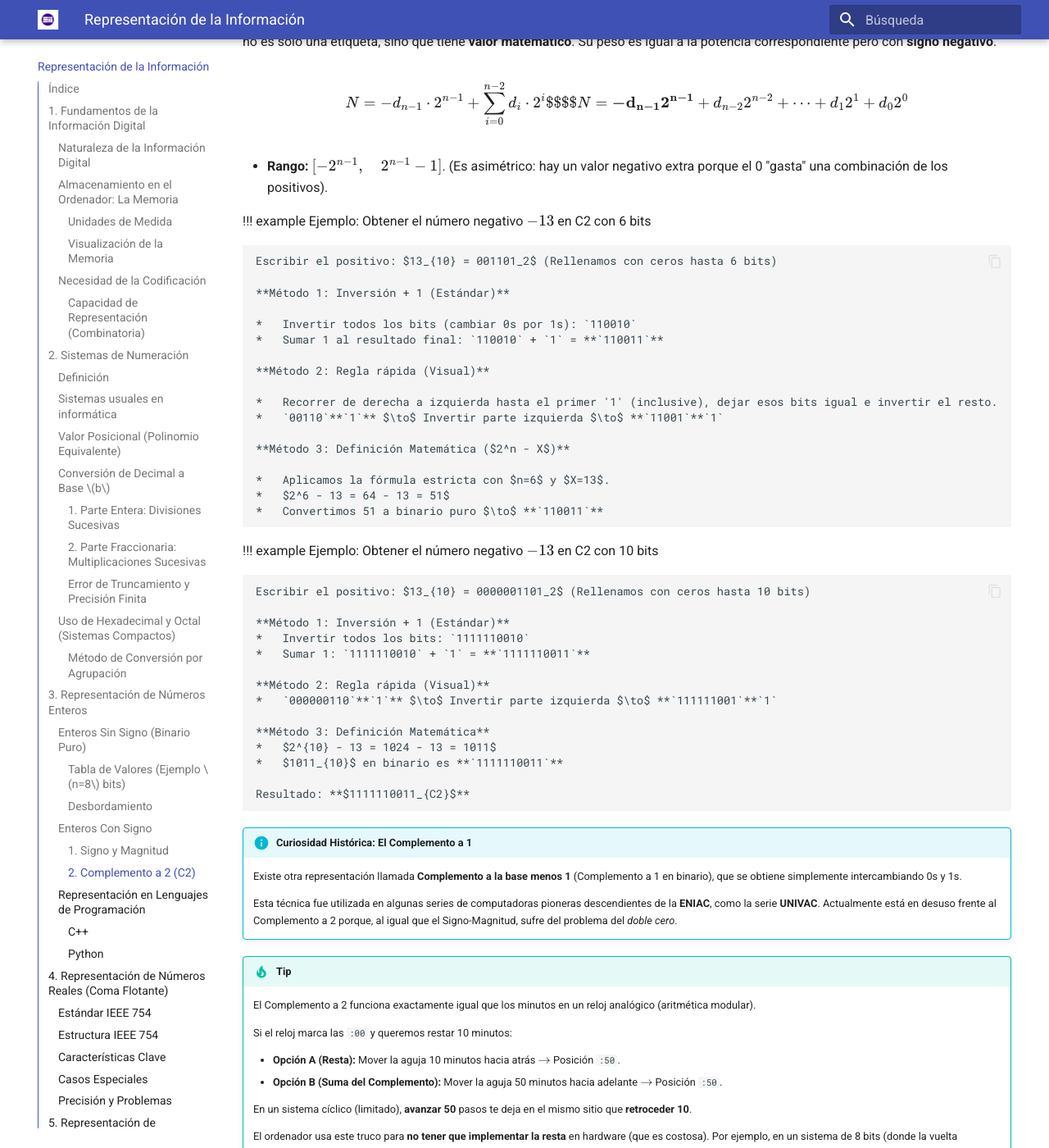
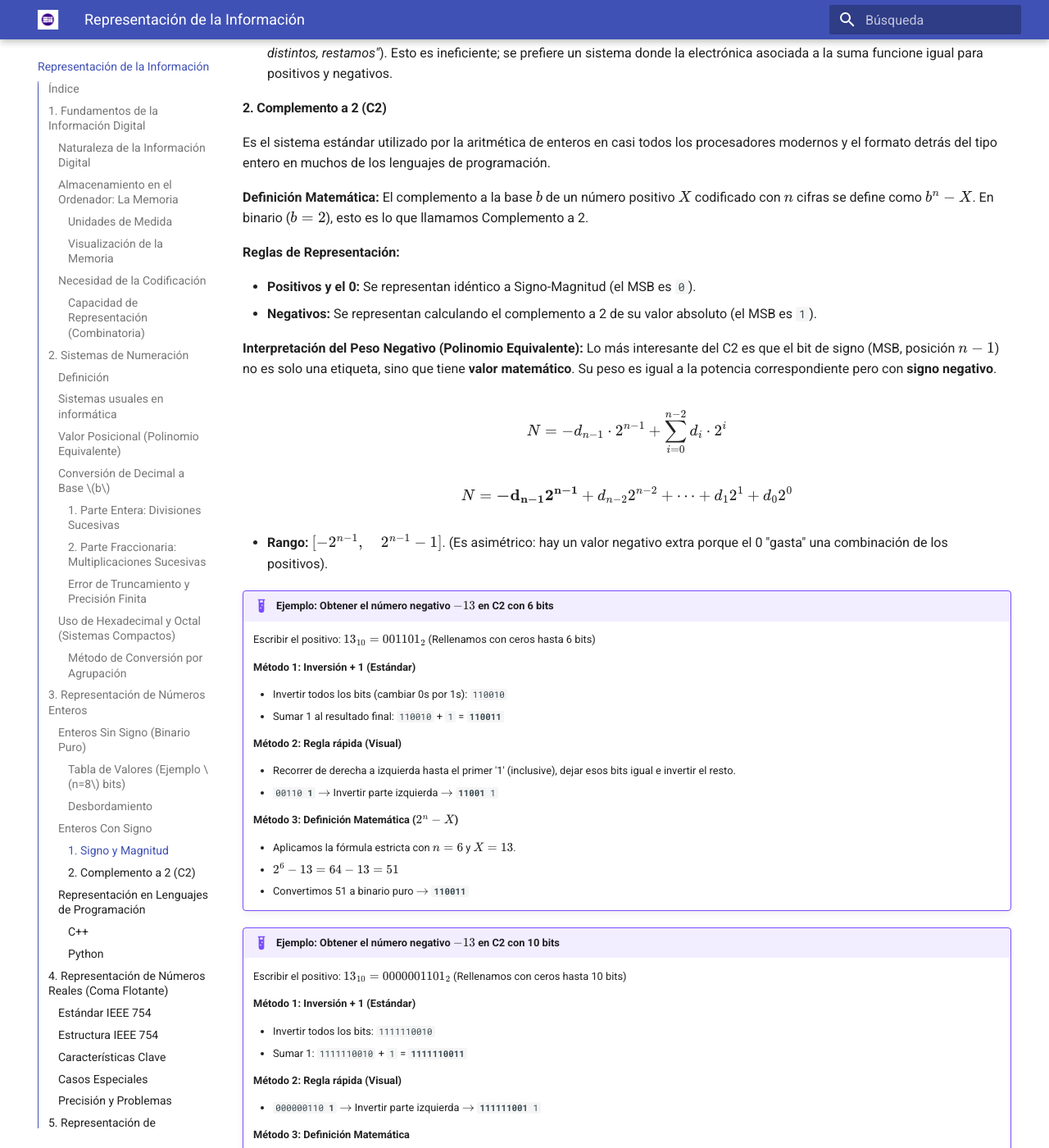
Before and after one commit to TRESPADERNE/Fundamentos_de_Informatica, an MkDocs documentation site: the page built from docs/Representacion_de_la_informacion.md, in a window 1280 px wide and 1400 px high, scrolled down 8696 px. Shown: the whole window at 82% size. Built offline with MkDocs 1.6.1 and Material for MkDocs 9.7.7, drawn with Linux system fonts in a browser that asks for light colours; some of the changed text lies outside the part shown.

Commit message:
Mejora Admonitions

```diff
--- a/docs/Representacion_de_la_informacion.md
+++ b/docs/Representacion_de_la_informacion.md
@@ -123,9 +123,11 @@ donde:
 *   $i$: Es el índice de la posición ($i=0$ es la primera posición entera).
 
 
-!!! example Ejemplo: Hexadecimal a Decimal
+!!! example "Ejemplo: Hexadecimal a Decimal"
     Valor del número $3F.D_{16}$:
+
     $$ 3 \cdot 16^1 + 15 \cdot 16^0 + 13 \cdot 16^{-1} = 48 + 15 + 0.8125 = 63.8125_{10} $$
+
     *(Nota: F=15, D=13)*
 
 ### Conversión de Decimal a Base $b$
@@ -147,7 +149,7 @@ Tomamos la parte decimal pura (0.xxxx) y la **multiplicamos** por la base destin
 *   El proceso se repite tomando solo la parte decimal restante del resultado anterior.
 *   En este caso, los dígitos se leen en **orden directo** (en el orden en que aparecen).
 
-!!! example Ejemplo Completo: 35.625 a Binario
+!!! example "Ejemplo Completo: 35.625 a Binario"
     **Paso 1: Parte Entera (35)**
 
     *   $35 / 2 = 17$, Resto **1** (Este es el último bit, LSB)
@@ -173,7 +175,7 @@ Tomamos la parte decimal pura (0.xxxx) y la **multiplicamos** por la base destin
 En la parte fraccionaria, la conversión a menudo no es exacta, resultando en números periódicos infinitos (al igual que $1/3$ es $0.333...$ en decimal).
 
 
-!!! example Ejemplo con error de truncamiento
+!!! example "Ejemplo con error de truncamiento"
     Por ejemplo, el simple valor $0.1_{10}$ en binario es una fracción periódica: $0.0001100110011...$
 
     Dado que el ordenador tiene un número finito de bits para guardar el número, está obligado a **cortar (truncar)** la secuencia en algún punto. Esto implica que el ordenador casi nunca guarda *exactamente* el número real que escribimos, sino una aproximación muy cercana.
@@ -213,8 +215,10 @@ La conversión es directa y visual, ya que cada dígito en estas bases correspon
     *(Nota: Los ceros de relleno son cruciales. Si en la parte fraccionaria hubiéramos tomado `1` como `0001` (1) en vez de `1000` (8), el error sería enorme)*
 
 Convertir directamente de Octal a Hexadecimal o viceversa es simple si se usa como estrategia el **Binario como puente**:
-    $$\text{Octal} \xrightarrow{\text{expandir a 3 bits}} \text{Binario} \xrightarrow{\text{agrupar de 4 bits}} \text{Hexadecimal}$$
-    $$\text{Hexadecimal} \xrightarrow{\text{expandir a 4 bits}} \text{Binario} \xrightarrow{\text{agrupar de 3 bits}} \text{Octal}$$
+
+$$ \text{Octal} \xrightarrow{\text{expandir a 3 bits}} \text{Binario} \xrightarrow{\text{agrupar de 4 bits}} \text{Hexadecimal} $$
+
+$$ \text{Hexadecimal} \xrightarrow{\text{expandir a 4 bits}} \text{Binario} \xrightarrow{\text{agrupar de 3 bits}} \text{Octal} $$
 
 
 ## 3. Representación de Números Enteros
@@ -260,7 +264,7 @@ Es la forma más intuitiva para los humanos de representar números negativos. C
 
 **Rango de Representación:** $[-(2^{n-1} - 1), \quad +(2^{n-1} - 1)]$
 
-!!! example Representar en *Signo y Magnitud* -47 con 8 bits
+!!! example "Representar en *Signo y Magnitud* -47 con 8 bits"
     Queremos codificar el número decimal **$-47_{10}$**.
 
     1.  **Bit de Signo:** Como es negativo, el bit más a la izquierda (MSB) es **`1`**.
@@ -293,12 +297,13 @@ El complemento a la base $b$ de un número positivo $X$ codificado con $n$ cifra
 Lo más interesante del C2 es que el bit de signo (MSB, posición $n-1$) no es solo una etiqueta, sino que tiene **valor matemático**. Su peso es igual a la potencia correspondiente pero con **signo negativo**.
 
 $$ N = -d_{n-1} \cdot 2^{n-1} + \sum_{i=0}^{n-2} d_i \cdot 2^i $$
+
 $$ N = \mathbf{-d_{n-1}2^{n-1}} + d_{n-2}2^{n-2} + \dots + d_1 2^1 + d_0 2^0 $$
 
 *   **Rango:** $[-2^{n-1}, \quad 2^{n-1} - 1]$. (Es asimétrico: hay un valor negativo extra porque el 0 "gasta" una combinación de los positivos).
 
 
-!!! example Ejemplo: Obtener el número negativo $-13$ en C2 con 6 bits
+!!! example "Ejemplo: Obtener el número negativo $-13$ en C2 con 6 bits"
 
     Escribir el positivo: $13_{10} = 001101_2$ (Rellenamos con ceros hasta 6 bits)
 
@@ -318,18 +323,21 @@ $$ N = \mathbf{-d_{n-1}2^{n-1}} + d_{n-2}2^{n-2} + \dots + d_1 2^1 + d_0 2^0 $$
     *   $2^6 - 13 = 64 - 13 = 51$
     *   Convertimos 51 a binario puro $\to$ **`110011`**
 
-!!! example Ejemplo: Obtener el número negativo $-13$ en C2 con 10 bits
+!!! example "Ejemplo: Obtener el número negativo $-13$ en C2 con 10 bits"
 
     Escribir el positivo: $13_{10} = 0000001101_2$ (Rellenamos con ceros hasta 10 bits)
 
     **Método 1: Inversión + 1 (Estándar)**
+
     *   Invertir todos los bits: `1111110010`
     *   Sumar 1: `1111110010` + `1` = **`1111110011`**
 
     **Método 2: Regla rápida (Visual)**
+
     *   `000000110`**`1`** $\to$ Invertir parte izquierda $\to$ **`111111001`**`1`
 
     **Método 3: Definición Matemática**
+
     *   $2^{10} - 13 = 1024 - 13 = 1011$
     *   $1011_{10}$ en binario es **`1111110011`**
 
@@ -340,7 +348,7 @@ $$ N = \mathbf{-d_{n-1}2^{n-1}} + d_{n-2}2^{n-2} + \dots + d_1 2^1 + d_0 2^0 $$
 
     Esta técnica fue utilizada en algunas series de computadoras pioneras descendientes de la **ENIAC**, como la serie **UNIVAC**. Actualmente está en desuso frente al Complemento a 2 porque, al igual que el Signo-Magnitud, sufre del problema del *doble cero*.
 
-!!! tip La Analogía del Reloj
+!!! tip "La Analogía del Reloj"
     El Complemento a 2 funciona exactamente igual que los minutos en un reloj analógico (aritmética modular).
 
     Si el reloj marca las `:00` y queremos restar 10 minutos:
@@ -377,7 +385,7 @@ int x = -23; // Memoria: 11111111 ... 11101001 (Complemento a 2)
 **Enteros sin Signo (`unsigned`)**
 Eliminan el bit de signo para duplicar el rango positivo ($[0, 2^{32}-1]$ en 32 bits).
 
-!!! warning Riesgo de Desbordamiento
+!!! warning "Riesgo de Desbordamiento"
     En C++, si sumas 1 al máximo entero representable, el valor *da la vuelta* y pasa a ser el mínimo negativo (en `signed`) o cero (en `unsigned`). **!El ejecutable no genera una excepción!**
 
 #### Python
@@ -394,7 +402,7 @@ Para lograr esto, Python no guarda el número tal cual lo hace el procesador. En
 Matemáticamente, funciona igual que nuestro sistema decimal (donde sumamos unidades, decenas, centenas...), pero usando potencias de $2^{30}$:
 $$N = \sum_{i=0} d_i \cdot (2^{30})^i = d_0 + d_1 \cdot 2^{30} + d_2 \cdot 2^{60} + \dots$$
 
-!!! example Ejemplo Práctico
+!!! example "Ejemplo Práctico"
     Imagina un número enorme como `123456789101112131415` (requiere unos 70 bits).
     1.  Como no cabe en un registro de CPU de 64 bits, Python lo descompone.
     2.  Calcula sus *dígitos* en base $2^{30}$ y obtiene tres bloques: `437976919`, `87719511` y `107`.
@@ -404,7 +412,7 @@ $$N = \sum_{i=0} d_i \cdot (2^{30})^i = d_0 + d_1 \cdot 2^{30} + d_2 \cdot 2^{60
 
     Si multiplicas este número por 1000 y el resultado necesita más espacio, Python simplemente añade un cuarto dígito a la lista.
 
-!!! note El precio de la magia
+!!! note "El precio de la magia"
     Mientras que en C++ sumar dos números es **una sola instrucción** eléctrica (nanosegundos), en Python implica ejecutar un pequeño programa que recorre estas listas, gestiona los acarreos y asigna memoria. Es mucho más cómodo, pero mucho más lento.
 
 
```
Also changed, not shown: other parts of docs/Representacion_de_la_informacion.md (+1 -1 lines), docs/Lenguajes_de_Programacion.md (+2 -2 lines).
